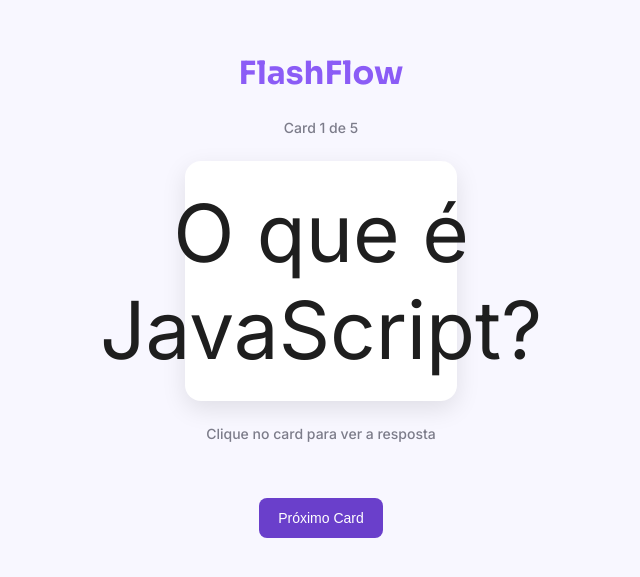
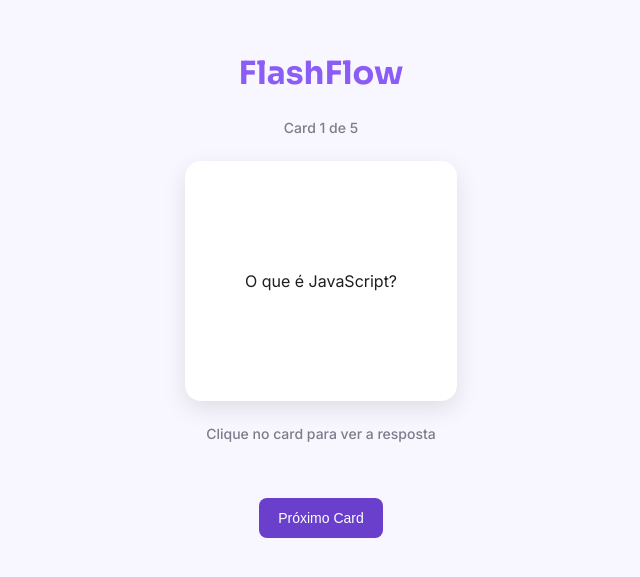
Before and after one commit to daiannystorch/FlashFlow, a plain HTML site: page index.html in a window 1280 px wide. Shown: the part 105-682 px from the top of the page, without its empty margins (319-959 px from the left). Drawn offline with Linux system fonts and the light colour scheme.

Commit message:
Change font size to auto for pergunta and resposta

```diff
--- a/style.css
+++ b/style.css
@@ -50,7 +50,7 @@ body {
   padding: 24px;
 }
 .pergunta, .resposta {
-  font-size: 80px;
+  font-size: auto;
   text-align: center;
   font-weight: 400;
   color: #1e1e1e;
```
